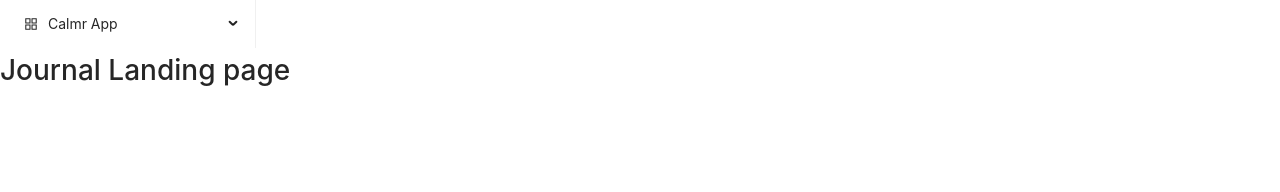
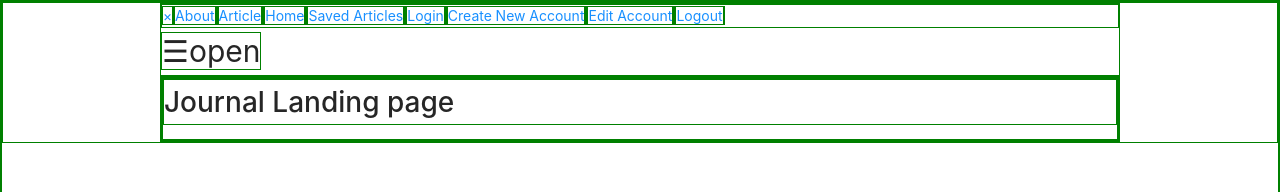
Before and after one commit to RaengC/calmr-app, a React (Create React App) app: page / in a window 1280 px wide. Shown: the top 192 px of the page. Built offline with nearby package versions, Linux system fonts and the light colour scheme; what react-chatbot-kit would draw is missing.

Commit message:
Nav update

```diff
--- a/src/App.css
+++ b/src/App.css
@@ -1,3 +1,9 @@
+* { border: 1px solid green;}
+
+.container {
+  max-width: 960px;
+  margin: 0 auto;
+}
 
 .app-chatbot-container {
   margin: 40px 0;
--- a/src/components/App.js
+++ b/src/components/App.js
@@ -1,14 +1,11 @@
-import React, {useState} from 'react';
+import React, { useState} from 'react';
 import {
   BrowserRouter as Router,
   Switch,
   Route,
-  Link,
-  useRouteMatch,
   useParams
 } from "react-router-dom";
 
-import Chatbot from 'react-chatbot-kit'
 import { ConditionallyRender } from "react-util-kit";
 import WidgetHome from './ChatBot/Widgets/WidgetHome'
 
@@ -26,13 +23,15 @@ import logo from "./Assets/lotus-flower.png";
 import '../App.css';
 
 function App() {
+
   const [showChatBot, toggleChatbot] = useState(false);
 
   // const logo = require('./Assets/lotus-flower.png');
   return (
     <Router>
       <Navigation />
-        <div className="App">
+        <div className="container">
+
           <div>
           {/* A <Switch> looks through its children <Route>s and
               renders the first one that matches the current URL. */}
@@ -45,6 +44,9 @@ function App() {
                 </Route>
                 <Route path="/about">
                   <About />
+                </Route>
+                <Route path="/articleDisplay">
+                  <ArticleDisplay />
                 </Route>
                 <Route path="/savedarticles">
                   <SavedArticles />
--- /dev/null
+++ b/src/components/Navigation/Menu.css
@@ -0,0 +1,31 @@
+#flyoutMenu {
+  width: 100vw;
+  height: 100vh;
+  background-color: #FFE600;
+  position: fixed;
+  top: 0;
+  left: 0;
+  transition: transform .3s
+              cubic-bezier(0, .52, 0, 1);
+  overflow: scroll;
+  z-index: 1000;
+}
+
+#flyoutMenu.hide {
+  transform: translate3d(-100vw, 0, 0);
+}
+
+#flyoutMenu.show {
+  transform: translate3d(0vw, 0, 0);
+  overflow: hidden;
+}
+
+#flyoutMenu h2 a {
+  color: #333;
+  margin-left: 15px;
+  text-decoration: none;
+}
+
+#flyoutMenu h2 a:hover {
+  text-decoration: underline;
+}
--- /dev/null
+++ b/src/components/Navigation/Menu.js
@@ -0,0 +1,31 @@
+import React, { Component } from 'react';
+import { Link } from "react-router-dom";
+
+import "./Menu.css";
+
+class Menu extends Component {
+  render() {
+    var visibility = "hide";
+
+    if (this.props.menuVisibility) {
+      visibility = "show";
+    }
+    return (
+      <div class="flyoutMenu"
+        onMouseDown={this.props.handleMouseDown}
+        className={visibility}>
+
+          <h2><a href="#"><Link to="/about">About</Link></a></h2>
+          <h2><a href="#"><Link to="/articleDisplay">Article</Link></a></h2>
+          <h2><a href="#"><Link to="/">Home</Link></a></h2>
+          <h2><a href="#"><Link to="/savedarticles">Saved Articles</Link></a></h2>
+          <h2><a href="#"><Link to="/login">Login</Link></a></h2>
+          <h2><a href="#"><Link to="/login/userhome">Create New Account</Link></a></h2>
+          <h2><a href="#"><Link to="/user/edit">Edit Account</Link></a></h2>
+          <h2><a href="#"><Link to="/logout">Logout</Link></a></h2>
+      </div>
+    )
+  }
+}
+
+export default Menu;
--- /dev/null
+++ b/src/components/Navigation/MenuButton.css
@@ -0,0 +1,22 @@
+#roundButton {
+  background-color: #96D9FF;
+  margin-bottom: 20px;
+  width: 50px;
+  height: 50px;
+  border-radius: 50%;
+  border: 10px solid #0065A6;
+  outline: none;
+  transition: all .2s cubic-bezier(0, 1.26, .8, 1.28);
+}
+
+#roundButton:hover {
+  background-color: #96D9FF;
+  cursor: pointer;
+  border-color: #003557;
+  transform: scale(1.2, 1.2);
+}
+
+#roundButton:active {
+  border-color: #003557;
+  background-color: #FFF;
+}
--- /dev/null
+++ b/src/components/Navigation/MenuButton.js
@@ -0,0 +1,15 @@
+import React, {Component} from "react";
+
+import './MenuButton.css';
+
+class MenuButton extends Component {
+  render() {
+    return (
+      <button id="roundButton"
+        onMouseDown={this.props.handleMouseDown}>
+        </button>
+    );
+  }
+}
+
+export default MenuButton;
--- /dev/null
+++ b/src/components/Navigation/Navigation.css
@@ -0,0 +1,11 @@
+/* .container {
+  display: flex;
+}
+
+.row {
+  flex-direction: row;
+} */
+/*
+#mySidenav {
+  style.width: 250px;
+} */
--- a/src/components/Navigation/Navigation.jsx
+++ b/src/components/Navigation/Navigation.jsx
@@ -1,41 +1,99 @@
 import React, { Component } from 'react';
 import { Link } from "react-router-dom";
 import "antd/dist/antd.css";
-import { Menu } from "antd";
+// import { Menu } from "antd";
 import {
   AppstoreOutlined,
   MailOutlined,
   SettingOutlined
 } from "@ant-design/icons";
 
-const { SubMenu } = Menu;
+import MenuButton from './MenuButton';
+import Menu from './Menu';
+import './Navigation.css'
+// const { SubMenu } = Menu;
 
 class Navigation extends Component {
   handleClick = (e) => {
     console.log("click", e);
   }
 
+  // constructor(props, context) {
+  //   super(props, context);
+  //
+  //   this.state = {
+  //     visible: false
+  //   };
+  //   this.handleMouseDown = this.handleMouseDown.bind(this);
+  //   this.toggleMenu = this.toggleMenu.bind(this);
+  // }
+  //
+  // handleMouseDown(e) {
+  //   this.toggleMenu();
+  //   console.log("clicked");
+  //   e.stopPropagation();
+  // }
+  //
+  // toggleMenu() {
+  //   this.setState({
+  //     visible: !this.state.visible
+  //   });
+  // }
+
   render() {
     return (
-      <Menu
-        onClick={this.handleClick}
-        style={{ width: 256 }}
-        defaultSelectedKeys={["1"]}
-        defaultOpenKeys={["sub1"]}
-        mode="inline"
-      >
-        <SubMenu key="sub2" icon={<AppstoreOutlined />} title="Calmr App">
-          <Menu.Item key="5"><Link to="/">Home</Link></Menu.Item>
-          <Menu.Item key="6"><Link to="/about">About</Link></Menu.Item>
-          <SubMenu key="sub3" title="User Account">
-            <Menu.Item key="7"><Link to="/savedarticles">Saved Articles</Link></Menu.Item>
-            <Menu.Item key="8"><Link to="/login">Login</Link></Menu.Item>
-            <Menu.Item key="9"><Link to="/login/userhome">Create New Account</Link></Menu.Item>
-            <Menu.Item key="10"><Link to="/user/edit">Edit Account</Link></Menu.Item>
-            <Menu.Item key="11"><Link to="/logout">Logout</Link></Menu.Item>
-          </SubMenu>
-        </SubMenu>
-      </Menu>
+      // Side Navigation
+    // <div>
+    //   <MenuButton handleMouseDown={this.handleMouseDown} />
+    //   <Menu handleMouseDown={this.handleMouseDown}
+    //         menuVisibility={this.state.visible} />
+    // </div>
+
+      <div class="container">
+        <div id="mySidenav" class="sidenav">
+          <a href="javascript:void(0)" class="closebtn" onClick="closNav()">&times;</a>
+          <a href="#"><Link to="/about">About</Link></a>
+          <a href="#"><Link to="/articleDisplay">Article</Link></a>
+          <a href="#"><Link to="/">Home</Link></a>
+          <a href="#"><Link to="/savedarticles">Saved Articles</Link></a>
+          <a href="#"><Link to="/login">Login</Link></a>
+          <a href="#"><Link to="/login/userhome">Create New Account</Link></a>
+          <a href="#"><Link to="/user/edit">Edit Account</Link></a>
+          <a href="#"><Link to="/logout">Logout</Link></a>
+        </div>
+
+        <span style={{fontSize: "30px", cursor: "pointer"}} onClick={this.openNav}>&#9776;open</span>
+      </div>
+
+
+      // <div class="container">
+      //   <div class="row"><Link to="/">Home</Link></div>
+      //   <div class="row"><Link to="/about">About</Link></div>
+      //   <div class="row"> <Link to="/articleDisplay">Article</Link></div>
+      //   <div></div>
+      // </div>
+
+
+      // <Menu
+      //   onClick={this.handleClick}
+      //   style={{ width: 256 }}
+      //   defaultSelectedKeys={["1"]}
+      //   defaultOpenKeys={["sub1"]}
+      //   mode="inline"
+      // >
+      //   <SubMenu key="sub2" icon={<AppstoreOutlined />} title="Calmr App">
+      //     <Menu.Item key="5"><Link to="/">Home</Link></Menu.Item>
+      //     <Menu.Item key="6"><Link to="/about">About</Link></Menu.Item>
+      //     <Menu.Item key="13"><Link to="/articleDisplay">Article</Link></Menu.Item>
+      //     <SubMenu key="sub3" title="User Account">
+      //       <Menu.Item key="7"><Link to="/savedarticles">Saved Articles</Link></Menu.Item>
+      //       <Menu.Item key="8"><Link to="/login">Login</Link></Menu.Item>
+      //       <Menu.Item key="9"><Link to="/login/userhome">Create New Account</Link></Menu.Item>
+      //       <Menu.Item key="10"><Link to="/user/edit">Edit Account</Link></Menu.Item>
+      //       <Menu.Item key="11"><Link to="/logout">Logout</Link></Menu.Item>
+      //     </SubMenu>
+      //   </SubMenu>
+      // </Menu>
     );
   }
 }
```
